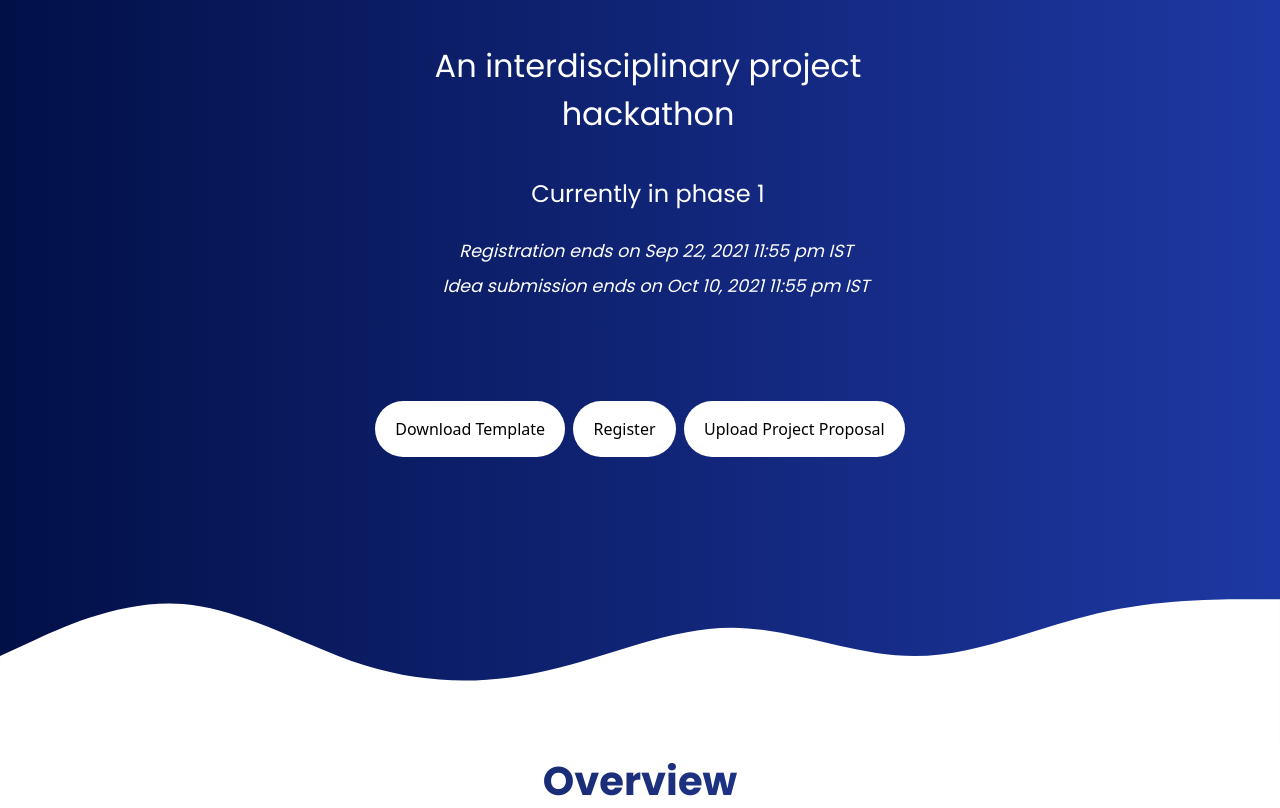
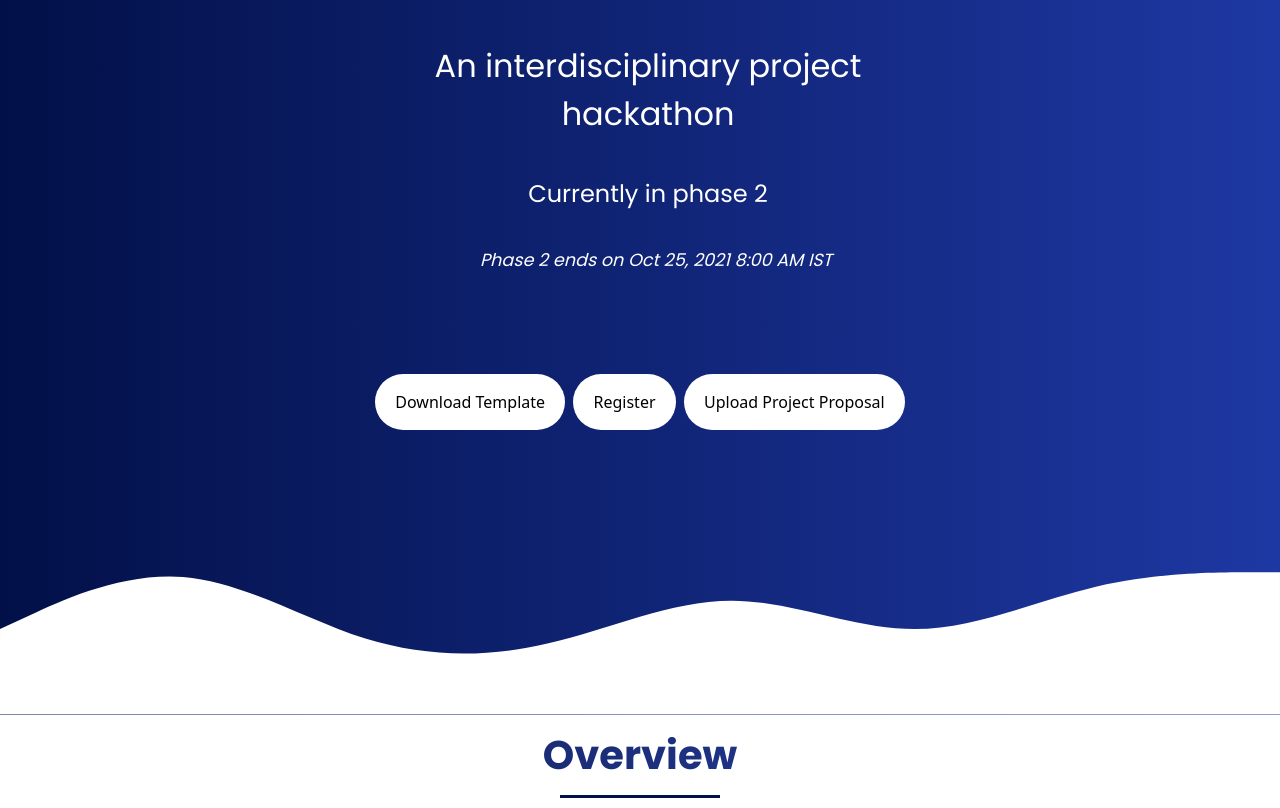
Before and after one commit to Coding-Club-PSGCT/codingclub, a Flask app: page / in a window 1280 px wide. Shown: the part 441-1249 px from the top of the page. Run offline with Flask 2, Linux system fonts and the light colour scheme; some libraries are stand-ins or nearby versions.

Commit message:
Update index and timeline

```diff
--- a/app/templates/index.html
+++ b/app/templates/index.html
@@ -84,12 +84,11 @@
 
               <div class="display-2--description2 lh-lg">
                 <p>
-                  Currently in phase 1
+                  Currently in phase 2
                   <br>
                   <div class="display-2--description4 lh-lg">
-                    <em>Registration ends on Sep 22, 2021 11:55 pm IST</em>
+                    <em>Phase 2 ends on Oct 25, 2021 8:00 AM IST</em>
                     <br>
-                    <em>Idea submission ends on Oct 10, 2021 11:55 pm IST</em>
                   </div>
                 </p>
               </div>
@@ -212,7 +211,7 @@
                     <div class="timeline">
                         <div class="timeline-content">
                             <div class="timeline-icon"><i class="fa fa-file-code"></i></div>
-                            <h3 class="title">Phase 2 <br> <i> (Starts from October 11, 2021) </i></h3>
+                            <h3 class="title">Phase 2 <br> <i> (Starts from October 18, 2021) </i></h3>
                             <p class="description">
                               <span class="timeline-inner-title"> Presentation :</span> <br>
                               Explain your ideas in the form of power-point presentation to the jury. Only shortlisted students will move to the next stage and will be assigned mentors.
```
